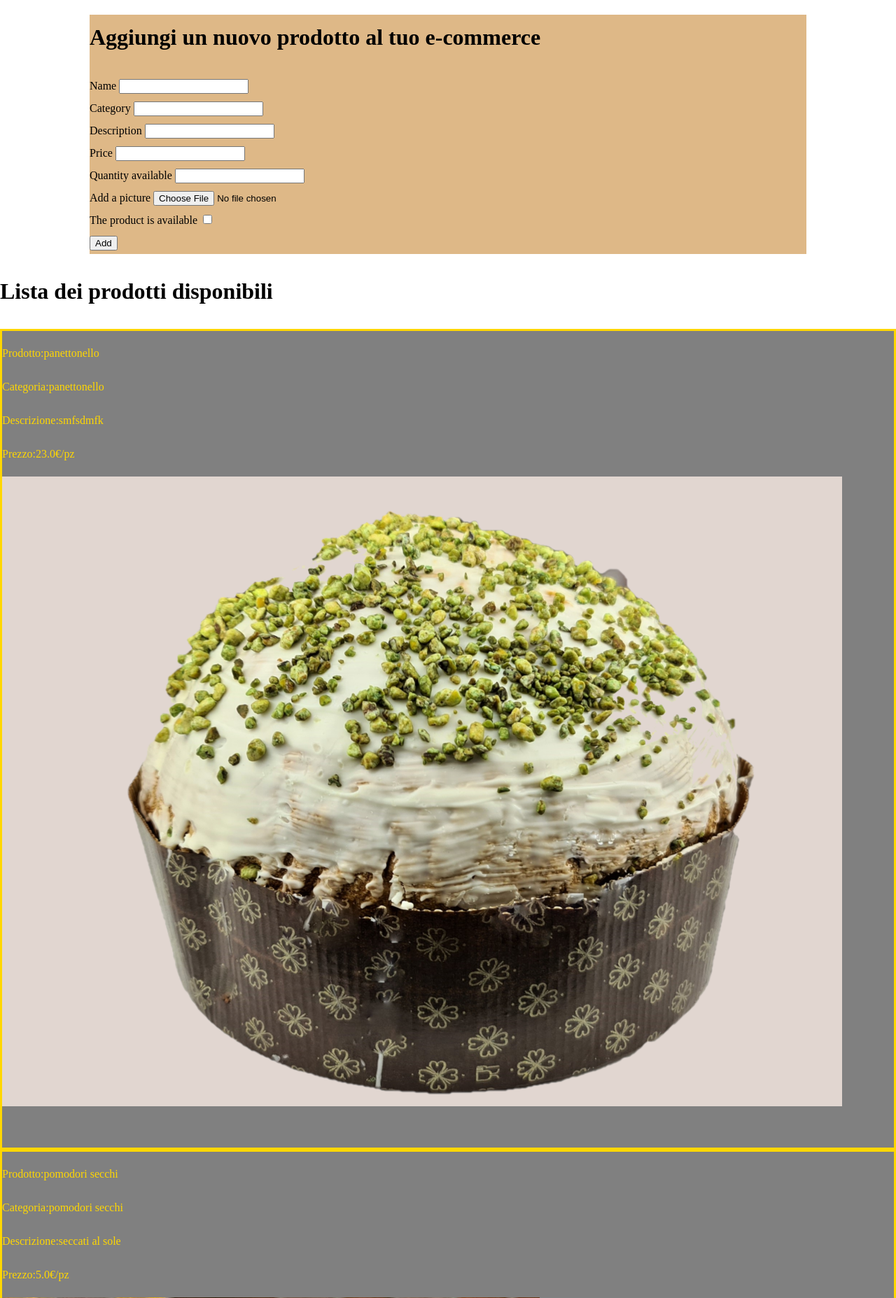
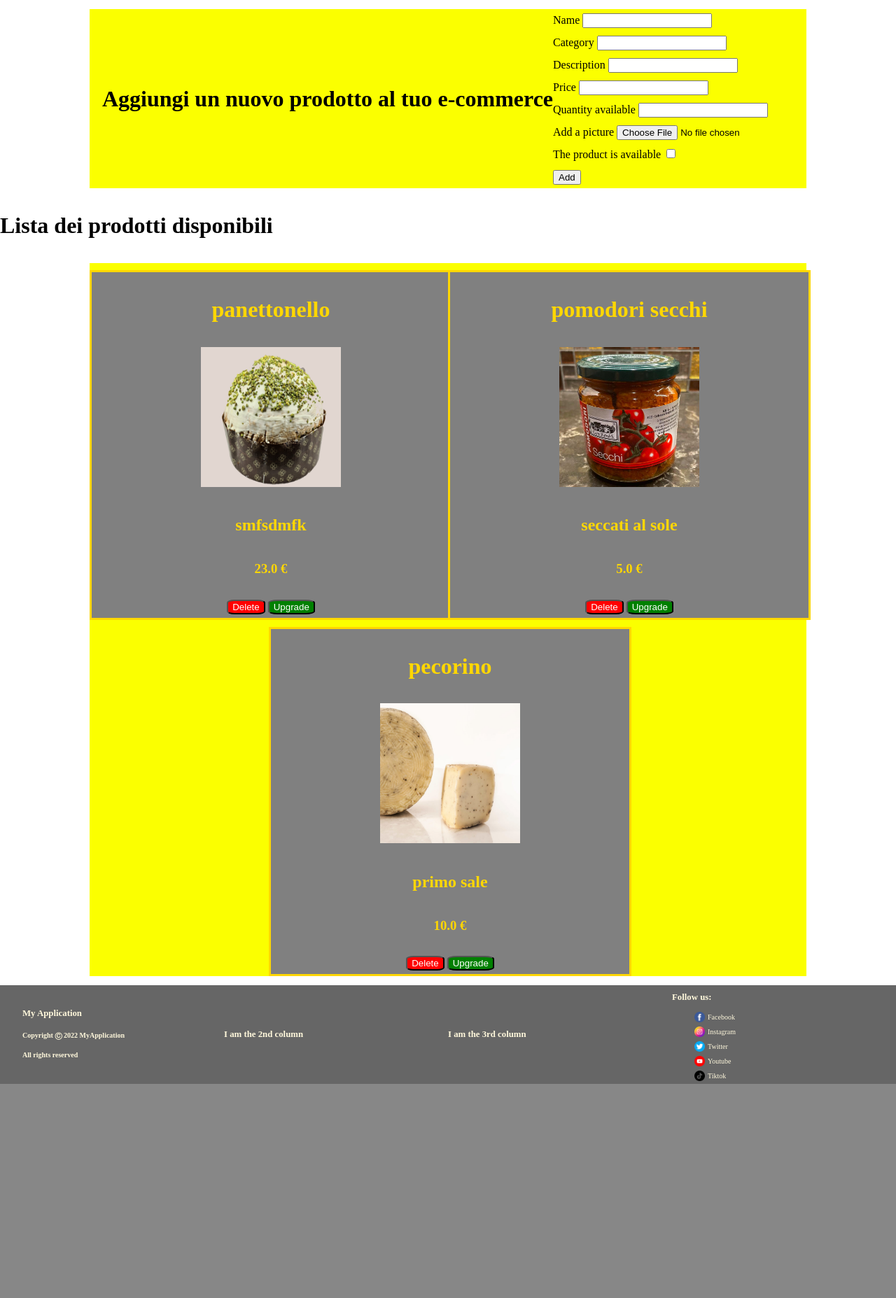
Before and after one commit to betshug/webapp, a Flask app: page /addproducts in a window 1280 px wide. Shown: the part 38-1893 px from the top of the page at 70% size. After the commit the page ends 1587 px from the top, so only its background shows below. Run offline with Flask 3, Linux system fonts and the light colour scheme; data comes from the database, SQL or seed files in the repository; both versions use the stored data as it was after the commit; some libraries are stand-ins or nearby versions.

Commit message:
minor chNGES
KJN

```diff
--- a/app.py
+++ b/app.py
@@ -48,6 +48,13 @@ def addproducts():
     #     return redirect(url_for('products'))
         product_list = Product.query.all()
         return render_template('addproducts.html', product_list=product_list, form=form)
+
+@app.route('/deleteproduct/<int:id>')
+def deleteproducts(id):
+    delete=Product.query.filter_by(id=id).first()
+    db.session.delete(delete)
+    db.session.commit()
+    return redirect(url_for("addproducts"))
 
 
 @app.route('/products')
--- a/static/css/personal.css
+++ b/static/css/personal.css
@@ -64,18 +64,50 @@ body{
     margin-left: 20%;
 }
 
+.button-red{
+    background-color: red;
+    color: white;
+    border-radius: 20%;
+}
+.button-green{
+    background-color: green;
+    color: white;
+    border-radius: 20%;
+}
 
+.button-green:hover{
+    background-color: #ffffff;
+    color: black;
+}
+
+.button-red:hover{
+    background-color: #ffffff;
+    color: black;
+}
 /* #################CUSTOM PRODUCTS PAGE#################### */
 .pro-container{
-    background-color: burlywood;
+    display: flex;
+    flex-wrap: wrap;
+    justify-content: center;
+    align-items: center;
+    background-color: rgb(251, 255, 0);
     margin: 1% 10%;
 }
 
 .pro-item{
+    text-align: center;
+    width: 100%;
+    margin-top: 10px;
+    margin-right: 2333px;
     border-style: solid;
     border-color: gold;
     background-color: gray;
     color: gold;
+}
+.pro-img{
+    width: 200px;
+    height: 200px;
+    border-radius: 20%;
 }
 
 /* #################CUSTOM STYLES#################### */
--- a/templates/addproducts.html
+++ b/templates/addproducts.html
@@ -111,14 +111,21 @@
 </div>
 
 <h1>Lista dei prodotti disponibili</h1>
-{% for product in product_list %}
-<div class="pro-item">
-    <p>Prodotto:{{product.name}}</p>
-    <p>Categoria:{{product.category}}</p>
-    <p>Descrizione:{{product.description}} </p>
-    <p>Prezzo:{{product.price}}€/pz</p>
-    <p><img src="{{product.img_path}}" alt="image not"></p>
-    <br>
+<div class="pro-container">
+  {% for product in product_list %}
+  <div class="col-6">
+    <div class="pro-item">
+      <h1>{{product.name}}</h1>
+      <img src="{{product.img_path}}" alt="image not" width="200px" height="200px">
+      <h2>{{product.description}}</h2>
+      <h3>{{product.price}} €</h3>
+      <form>
+        <button class="button-red" type="submit" formaction="/deleteproduct/{{product.id}}">Delete</button>
+        <button class="button-green" type="submit" formaction="/upgradeproduct/{{product.id}}">Upgrade</button>
+     </form>
+    </div>
+  </div>
+  {% endfor %}
 </div>
-{% endfor %}
+
 {% endblock %}
```
Also changed, not shown: instance/db.sqlite, static/files/Pomodori-Secchi-270g.jpeg (added), static/files/WIN_20221121_13_56_48_Pro.jpg (added), static/files/pecorino.jpg (added).
